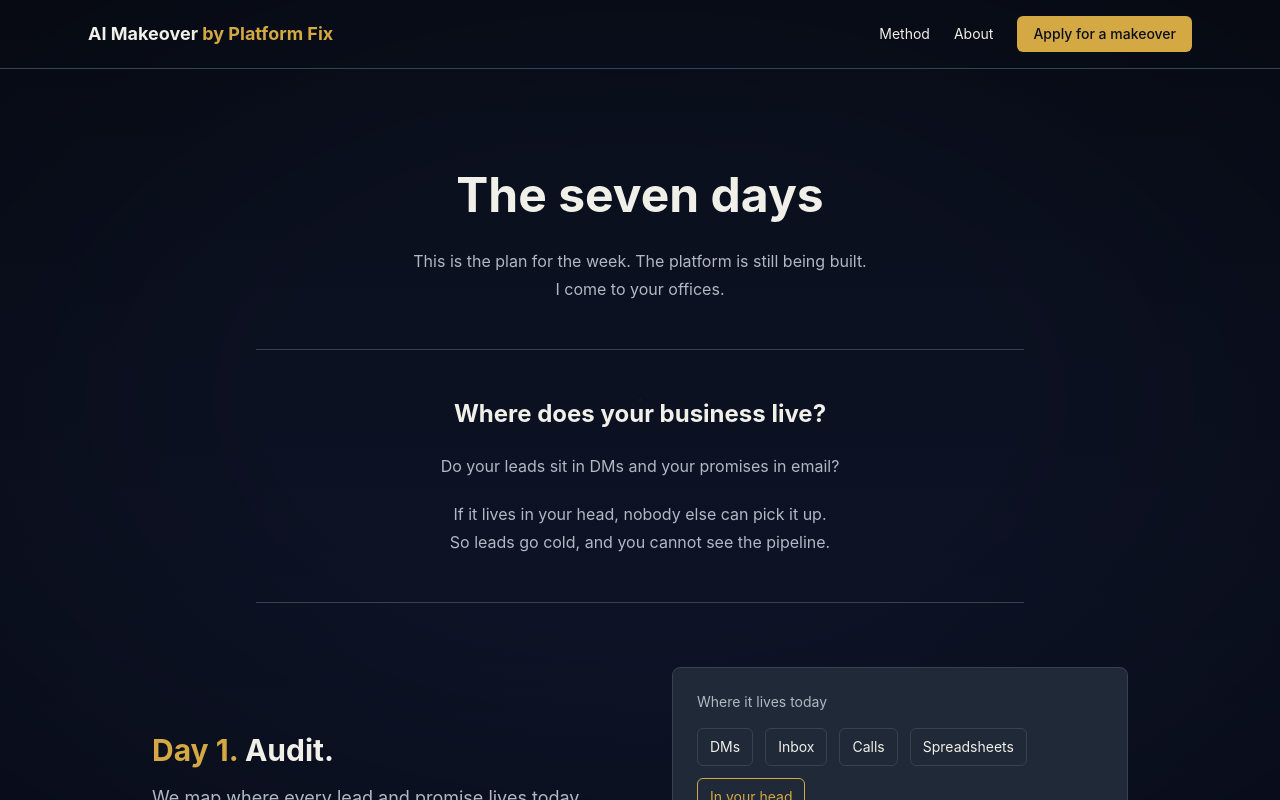
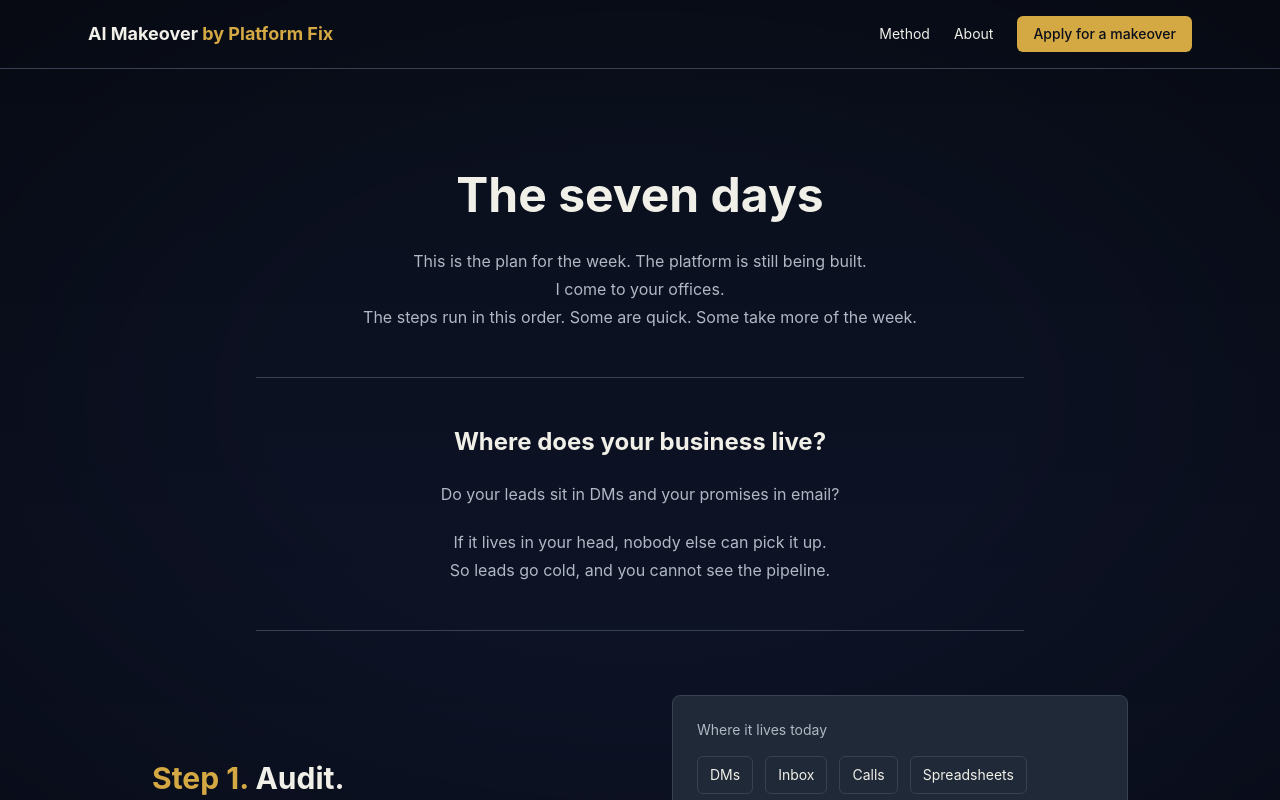
Before and after one commit to platformfix/founders.platformfix.com, a React (Vite) app: page /method in a window 1280 px wide. Shown: the top 800 px of the page. Built offline with nearby package versions, Linux system fonts and the light colour scheme.

Commit message:
feat(site): show ordered steps instead of fixed days
Signed-off-by: Steven Wade <steven@stevenwade.co.uk>

```diff
--- a/src/pages/MethodPage.tsx
+++ b/src/pages/MethodPage.tsx
@@ -10,7 +10,7 @@ import {
   SourcesVisual,
 } from "../components/MethodVisuals";
 
-const DAYS = [
+const STEPS = [
   { n: 1, title: "Audit.", copy: "We map where every lead and promise lives today.", Visual: SourcesVisual },
   { n: 2, title: "Decide.", copy: "We choose the first problem to fix. We write down where it stands today.", Visual: PriorityPlot },
   { n: 3, title: "One place.", copy: "Your data moves into one database in your own account.", Visual: OneDatabaseVisual },
@@ -57,6 +57,7 @@ export function MethodPage() {
         <div className="text-cool-grey space-y-1">
           <p>This is the plan for the week. The platform is still being built.</p>
           <p>I come to your offices.</p>
+          <p>The steps run in this order. Some are quick. Some take more of the week.</p>
         </div>
       </section>
 
@@ -70,11 +71,11 @@ export function MethodPage() {
       </section>
 
       <section className="max-w-5xl mx-auto px-6 py-16 space-y-24">
-        {DAYS.map(({ n, title, copy, Visual }, i) => (
+        {STEPS.map(({ n, title, copy, Visual }, i) => (
           <div key={n} className="grid items-center gap-10 md:grid-cols-2 md:gap-16">
             <div className={i % 2 ? "md:order-2" : ""}>
               <h2 className="mb-4 text-3xl font-bold">
-                <span className="text-gold">Day {n}.</span> {title}
+                <span className="text-gold">Step {n}.</span> {title}
               </h2>
               <p className="text-lg text-cool-grey">{copy}</p>
             </div>
@@ -91,7 +92,7 @@ export function MethodPage() {
       </section>
 
       <section className="max-w-3xl mx-auto px-6 py-16 text-center">
-        <h2 className="text-2xl font-bold mb-6">What you own after day seven</h2>
+        <h2 className="text-2xl font-bold mb-6">What you own at the end</h2>
         <div className="text-cool-grey space-y-1 mb-6">
           <p>Your data and code sit in accounts in your name.</p>
           <p>Every piece of work is recorded. An admin screen shows who did what.</p>
```
Also changed, not shown: src/components/MethodVisuals.tsx (+7 -7 lines), 1 other file (tests, documents, lock files or other folders).
